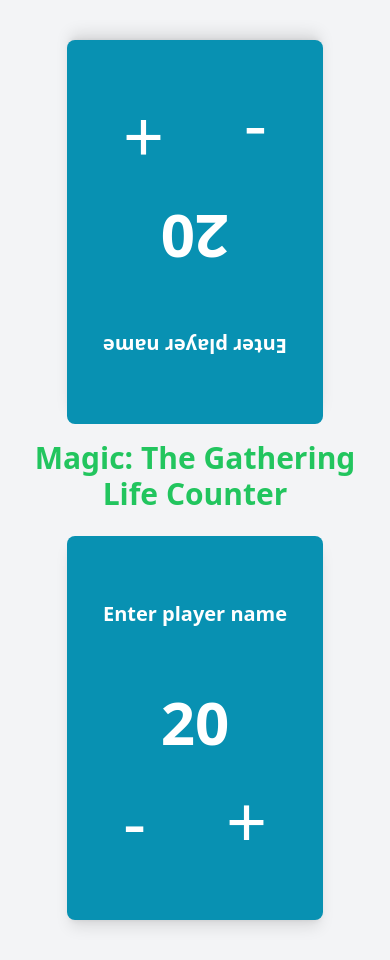
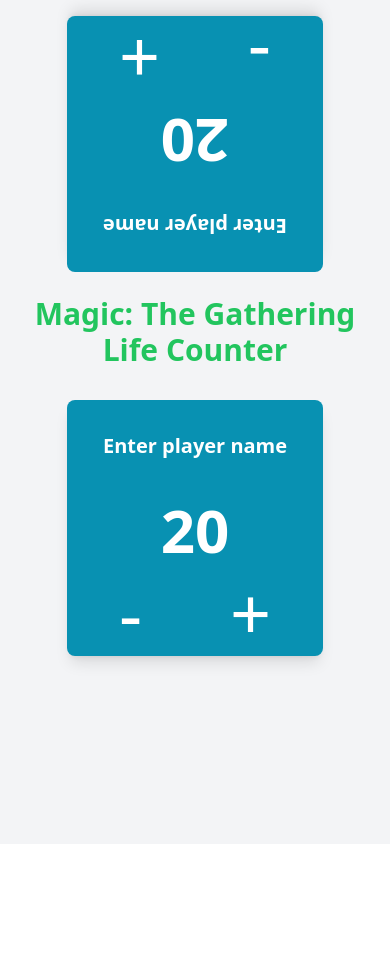
Before and after one commit to BJorlak/mtg-life-counter-react, a React (Create React App) app: page / in a window 390 px wide. After the commit the page ends 844 px from the top, so only its background shows below. Built offline with nearby package versions, Linux system fonts and the light colour scheme.

Commit message:
Updated padding to fit in screen for mobile

```diff
--- a/src/components/Board.js
+++ b/src/components/Board.js
@@ -36,7 +36,7 @@
   }
   return (
     <div className="bg-gray-100 min-h-screen items-center">
-      <div className="container mx-auto px-4 py-8">
+      <div className="container mx-auto px-4">
         <div className="flex flex-wrap justify-center">
           <Player
             id={1}
--- a/src/components/Player.js
+++ b/src/components/Player.js
@@ -8,21 +8,21 @@
     isFlipped,
     background,
   } = props;
-  const cardClassName = `bg-cyan-600 w-64 h-96 rounded-lg shadow-lg text-center p-4 ${
+  const cardClassName = `bg-cyan-600 w-64 h-54 rounded-lg shadow-lg text-center p-2 ${
     isFlipped ? "transform rotate-180" : ""
   } bg-${background}-500`;
 
   return (
-    <div className="flex justify-center  w-full md:w-1/2 p-2">
+    <div className="flex justify-center  w-full md:w-1/2 p-4">
       <div className={cardClassName}>
-        <form className="m-12 flex justify-center items-center ">
+        <form className="m-6 flex justify-center items-center ">
           <input
             type="text"
             className="w-52 text-white placeholder-white bg-cyan-600 text-center  text-xl font-bold mb-4"
             placeholder="Enter player name"
           ></input>
         </form>
-        <p className="text-white	 text-6xl font-bold mb-8">
+        <p className="text-white	 text-6xl font-bold mb-4">
           {lifeTotal}
         </p>
         <div className="flex justify-around">
```
